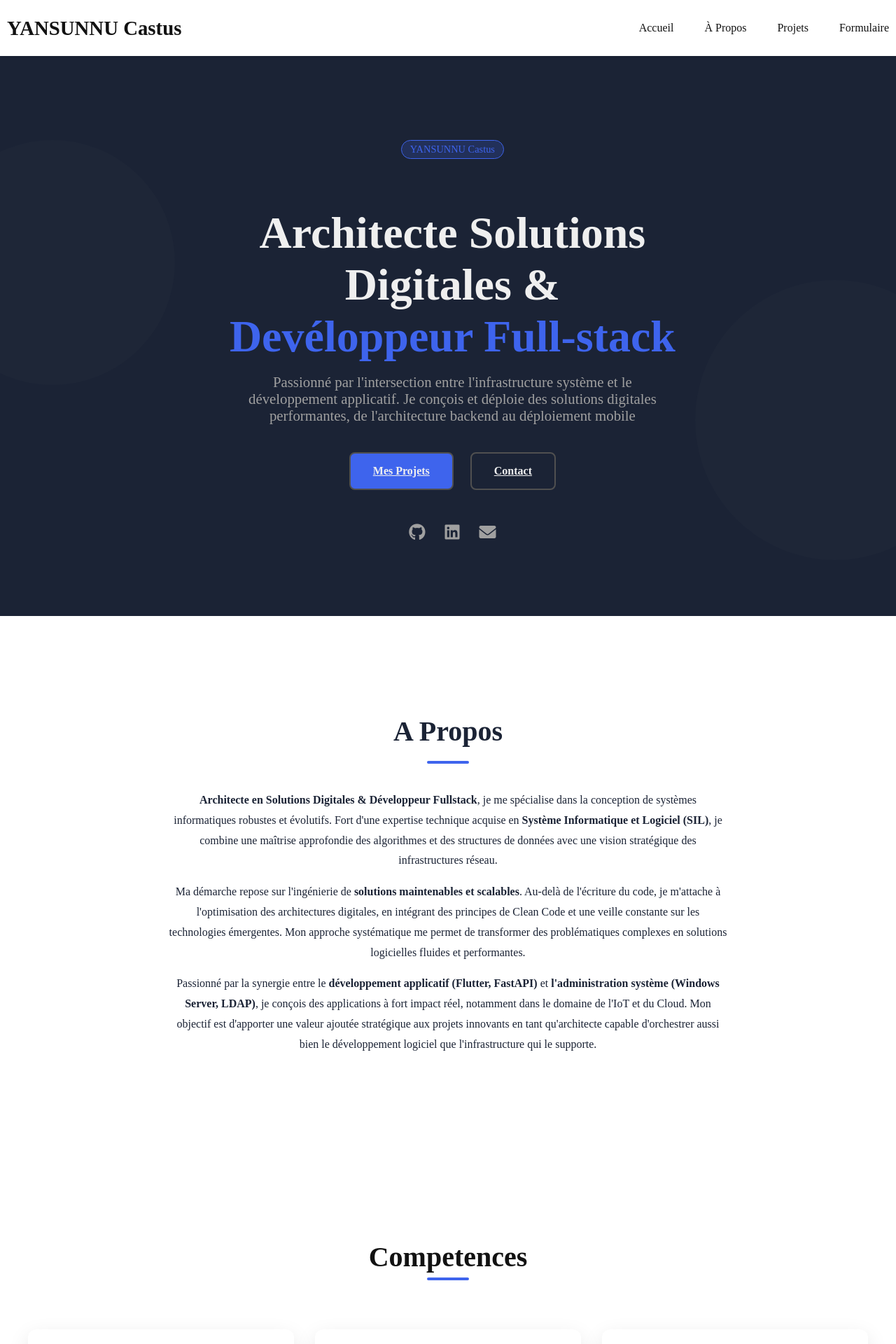
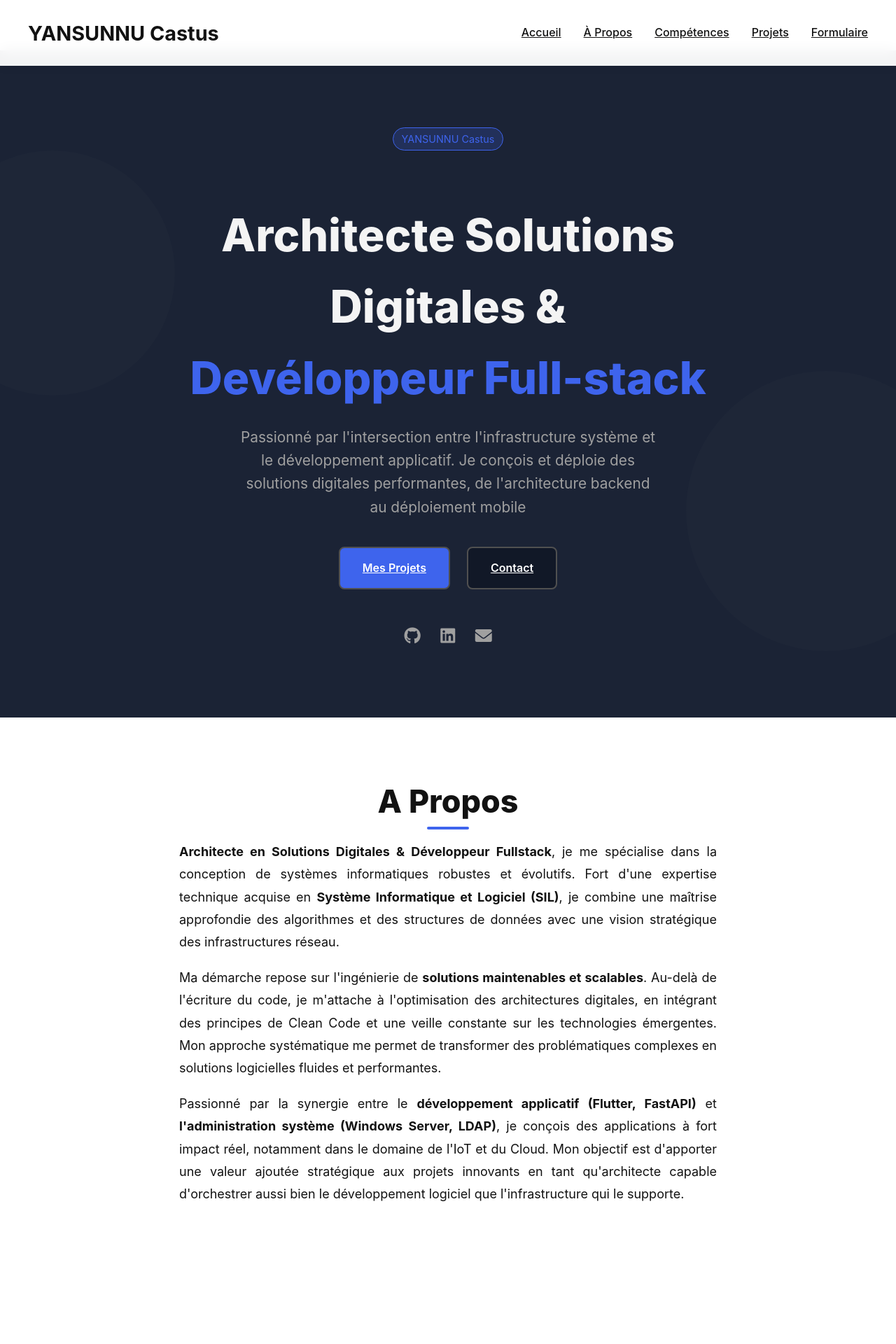
Before and after one commit to castusyansunnu/Portfolio, a PHP site: page / in a window 1280 px wide. Shown: the top 1920 px of the page at 70% size. Run offline with PHP 8.4, Linux system fonts and the light colour scheme.

Commit message:
Mise ajour du rendu visuel HTML & Css

```diff
--- a/index.css
+++ b/index.css
@@ -1,62 +1,76 @@
 /*deninition de la chage graphique */
-:root{
-    /* ... vos variables de couleurs existantes ... */
- --gradient-purple: linear-gradient(135deg, #7F00FF 0%, #E100FF 100%);
- --gradient-green: linear-gradient(135deg, #16A085 0%, #2ECC71 100%);
---gradient-orange: linear-gradient(135deg, #FF4500 0%, #FF8C00 100%);
-
- --couleur-header: #FFFFFF; /* Blanc pour le Header */
- --couleur-text-header: #121212;     /* Noir pour le texte sur fond blanc */
---couleur-primaire:#3e64ed; /*couleur principal*/
---couleur-secondaire: #1b2335; /* couleur du second bouton */
---couleur-du-texte: #EFEFEF; /*couleur des texte*/
---couleur-d-arière-plan: #1b2335;/*couleur d'arrière plan de la section*/
---couleur-des-bordu-du-cercle: #1b2335;/* surfacce et font de la section*/
-/*typographie*/
---font-primaire: 'Inter', sans-serif;
---fond-size-base: 1.125rem;
-}
-
-* {
-    box-sizing: border-box;
+:root {
+    --gradient-purple: linear-gradient(135deg, #7F00FF 0%, #E100FF 100%);
+    --gradient-green: linear-gradient(135deg, #16A085 0%, #2ECC71 100%);
+    --gradient-orange: linear-gradient(135deg, #FF4500 0%, #FF8C00 100%);
+    --primary-color: #3e64ed;
+    --primary-dark: #2d4fc8;
+    --secondary-color: #111827;
+    --text-color: #121212;
+    --white: #ffffff;
+    --dark-bg: #1b2335;
+    --text-dark: #121212;
+    --text-light: #f4f4f4;
+    --text-muted: #6b7280;
+    --border-color: #e5e7eb;
+    --shadow-soft: 0 12px 30px rgba(18, 18, 18, 0.08);
+    --font-primary: 'Inter', 'Segoe UI', sans-serif;
+    --font-size-base: 1.125rem;
+    --container-width: 1200px;
+  overflow-x: hidden; /* Empêche le défilement horizontal de la page */
 }
 
 
+html {
+    scroll-behavior: smooth;
+    max-width: 100%;
+    overflow-x: hidden;
+}
 
-body{
-    /*reglage de base du body*/
+body {
+    margin: 0;
+    padding: 72px 0 0;
     overflow-x: hidden;
-    padding: 0;
-    margin: 0;
+    font-family: var(--font-primary);
+    background: var(--white);
+    color: var(--text-dark);
+    line-height: 1.6;
+    max-width: 100%;
+}
 
+.container {
+    width: min(var(--container-width), calc(100% - 2rem));
+    margin: 0 auto;
+}
+
+.header .container {
+    display: flex;
+    align-items: center;
+    justify-content: space-between;
+    min-height: 72px;
 }
 
 
-
-
 .section-hero {
-
-    width: 101vw;
-
-
-    /* Utilisation de Flexbox pour centrer le contenu verticalement et horizontalement */
+    position: relative;
     display: flex;
+    align-items: center;
     justify-content: center;
-    align-items: center;
-
-    /* Hauteur pour qu'elle prenne presque tout l'écran */
-    min-height: 100vh;
-
-
-    background-color: var(--couleur-secondaire);
-    color: var(--couleur-du-texte);
+    min-height: calc(100vh - 72px);
+    background: var(--dark-bg);
+    color: var(--text-light);
     text-align: center;
     padding: 6rem 0;
+    overflow: hidden;
+}
 
-
-    /* Mise en place de l'arrière-plan avec les cercles (positionnement des formes) */
-    position: relative;
-    overflow: hidden; /* Important pour cacher les bords des cercles */
+.section-hero::before,
+.section-hero::after {
+    content: '';
+    position: absolute;
+    border-radius: 50%;
+    background: rgba(255, 255, 255, 0.05);
+    z-index: 0;
 }
 /* Styles pour les titres */
 .contenueusection-hero{
@@ -103,17 +117,17 @@ body{
     transition: all 0.3s ease;
 }
 .btn-secondaire {
-    background-color: var(--couleur-secondaire); /* Fond sombre */
-    color: var(--text-color);
+    background-color: var(--secondary-color); /* Fond sombre */
+    color: var(--white);
     border: 2px solid #505050; /* Bordure gris clair */
 }
 .btn-secondaire:hover {
     background-color: #303030;
-    border-color: var(--couleur-primaire);
+    border-color: var(--primary-color);
 }
 .btn-primaire{
-    background-color: var(--couleur-primaire); /* Fond sombre */
-    color: var(--text-color);
+    background-color: var(--primary-color); /* Fond sombre */
+    color: var(--white);
     border: 2px solid #505050; /* Bordure gris clair */
 }
 
@@ -155,67 +169,46 @@ body{
     bottom: 10%;
     right: -100px;
 }
-  /*header et vav bar*/
+/*header et vav bar*/
 .header {
+    /* Rendre le header fixe en haut  */
+    position: fixed;
+    top: 0;
+    z-index: 100;
     width: 100%;
-    /* Rendre le header fixe en haut  */
-    position: sticky;
-    top: 0;
-    z-index: 100; /* Assure que le header est au-dessus de tout le contenu */
-    overflow-y: visible;
-
-    /* Fond blanc comme demandé */
-    background-color: var(--couleur-header);
-    box-shadow: 0 2px 4px rgba(0, 0, 0, 0.1); /* Ombre subtile pour le faire ressortir */
-    padding: 0rem 10px;
-    padding-right: 10px;
-}
-.contener {
-    display: flex; /* Active Flexbox */
-    justify-content: space-between; /* Écarte le logo et la navigation */
-    align-items: center; /* Centre les éléments verticalement */
+    background: rgba(255, 255, 255, 0.95);
+    backdrop-filter: blur(10px);
+    box-shadow: 0 2px 12px rgba(0, 0, 0, 0.08); /* Ombre subtile pour le faire ressortir */
 }
 
 /* Style du Logo */
 .logo a {
     font-size: 1.8rem;
     font-weight: 700;
-    color: var(--couleur-text-header); /* Texte noir sur fond blanc */
+    color: var(--text-color); /* Texte noir sur fond blanc */
     transition: color 0.3s;
     text-decoration: none;
 }
 
 .logo a:hover {
-    color: var(--couleur-primaire);
-}
-/* Style de la Navigation */
-.menu>a {
-    color: var(--couleur-text-header); /* Couleur par défaut des liens */
-    margin-left: 2.5rem;
-    font-size: 1rem;
-    padding: 0.5rem 0;
-    position: relative;
-    transition: color 0.3s;
-    text-decoration: none;
-}
-.menu  a:hover {
-    color: var(--couleur-primaire); /* Couleur primaire au survol */
+    color: var(--primary-color);
 }
 
-/* Effet de soulignement actif/survol (très commun) */
-.menu  a::after {
-    content: '';
-    position: absolute;
-    width: 0;
-    height: 2px;
-    bottom: 0;
-    left: 0;
-    background-color: var(--couleur-primaire);
-    transition: width 0.3s ease;
+.menu {
+    display: flex;
+    align-items: center;
+    gap: 2rem;
 }
-.menu  a:hover::after {
-    width: 100%;
+
+.menu a {
+    position: relative;
+    color: var(--text-dark);
+    font-size: 1rem;
+    font-weight: 500;
+    padding: 0.5rem 0;
 }
+
+
 /* --- CSS POUR LE MENU HAMBURGER (Ajouter après le CSS existant) --- */
 
 /* Bouton Hamburger (Masqué par défaut) */
@@ -282,41 +276,41 @@ body{
     }
 
 }
+/* Ce conteneur protège tout ton contenu sur mobile tout en laissant le fond s'étendre */
+.contenueusection-hero {
+    width: min(1200px, calc(100% - 2rem));
+    margin-left: auto;
+    margin-right: auto;
+}
 
 .A-Propos{
-    background-color: var(--couleur-header);
      text-align: center;
      padding: 6rem 0;
-    color: var(--couleur-secondaire);
      align-items: center;
      justify-content: center;
-
-
 }
-
-
-
 
 /* Style général pour tous les titres de section */
 .titre {
-    font-size: 2.5rem;
-    font-weight: 700;
-    margin-bottom: 2rem;
+    display: inline-block;
     position: relative;
-    display: inline-block; /* Nécessaire pour positionner le soulignement */
-    text-align: center;
+    margin: 0 0 0.8rem;
+    font-size: clamp(2rem, 4vw, 2.8rem);
+    font-weight: 800;
+    line-height: 1.1;
+    color: #121212;; /* Alignement du texte à gauche (standard pour le corps) */
 }
 
 /* Soulignement bleu sous le titre (comme sur la maquette) */
 .titre::after {
     content: '';
     position: absolute;
-    bottom: -10px; /* Positionnement vertical sous le texte */
+    bottom: -15px; /* Positionnement vertical sous le texte */
     left: 50%;
     transform: translateX(-50%); /* Centrage horizontal parfait */
     width: 60px; /* Longueur de la ligne */
     height: 4px;
-    background-color: var(--couleur-primaire);
+    background-color: var(--primary-color);
     border-radius: 2px;
 }
 
@@ -331,14 +325,14 @@ body{
 .A-Propos {
     margin-bottom: 1.5rem; /* Espacement entre les paragraphes */
 }
-
-
+.A-Propos p{
+   text-align: justify; /* Justifie le texte pour un aspect plus professionnel */
+}
 
 
 
 .competences-section {
     background-color: #ffffff; /* Fond sombre (comme le Hero) */
-    color: var(--couleur-header); /* Texte clair */
     padding: 6rem 0;
     text-align: center;
     box-shadow: rgba(0, 0, 0, 1);
@@ -349,28 +343,40 @@ body{
     color: var(--couleur-text-header);
 }
 .section-titre{
-    font-size: 2.5rem;
-    font-weight: 700;
-    margin-bottom: 2rem;
+     display: inline-block;
     position: relative;
-    display: inline-block; /* Nécessaire pour positionner le soulignement */
-    text-align: center;
+    margin: 0 0 0.8rem;
+    font-size: clamp(2rem, 4vw, 2.8rem);
+    font-weight: 800;
+    line-height: 1.1;
+    color: #121212;
 }
 
 /* Soulignement bleu sous le titre (comme sur la maquette) */
 .section-titre::after{
     content: '';
     position: absolute;
-    bottom: -10px; /* Positionnement vertical sous le texte */
+    bottom: -15px; /* Positionnement vertical sous le texte */
     left: 50%;
     transform: translateX(-50%); /* Centrage horizontal parfait */
     width: 60px; /* Longueur de la ligne */
     height: 4px;
-    background-color: var(--couleur-primaire);
+    background-color: var(--primary-color);
     border-radius: 2px;
 
 }
+/* Ce conteneur protège tout ton contenu sur mobile tout en laissant le fond s'étendre */
+.conteneur-propos {
+    width: min(1200px, calc(100% - 2rem));
+    margin-left: auto;
+    margin-right: auto;
+}
 
+.containeur{
+    width: min(1200px, calc(100% - 2rem));
+    margin-left: auto;
+    margin-right: auto;
+}
 
 
 /* Mise en place de la Grille pour les 3 Cartes */
--- a/index.html
+++ b/index.html
@@ -1,28 +1,44 @@
 <!DOCTYPE html>
-<html lang="en">
+<html lang="fr">
 <head>
     <meta charset="UTF-8">
     <meta name="viewport" content="width=device-width, initial-scale=1.0">
-    <title>YANSUNNU Castus</title>
+
+    <!--REFERENCEMENT SEO (Base)-->
+    <meta name= "description" content="Portfolio de YANSUNNU Castus, architecte en solutions digitales et développeur full-stack spécialisé dans le web, l'IoT et les systèmes performants.">
+    <meta name="author" content="Castus YANSUNNU">
+    <title>YANSUNNU Castus|Portefolio</title>
+
+    <!-- REFERENCEMENT SEO (Réseaux sociaux)-->
+     <meta property="og:title" content="YANSUNNU Castus | Portfolio">
+    <meta property="og:description" content="Architecte Solutions Digitales & Développeur Full-stack.">
+    <meta property="og:type" content="website">
+
+    <!--Les Balises de Performance & Expérience Utilisateur (UX)-->
+    <link rel="preconnect" href="https://fonts.googleapis.com">
+    <link rel="preconnect" href="https://fonts.gstatic.com" crossorigin>
     <link rel="stylesheet" href="https://cdnjs.cloudflare.com/ajax/libs/font-awesome/6.0.0-beta3/css/all.min.css">
     <link rel="stylesheet" href="index.css">
     <script src="script.js" defer ></script>
 </head>
+
 <body>
+
    <header class="header">
-    <div class="contener">
+    <div class="container">
         <h1 class="logo">
-            <a href="#hero">YANSUNNU Castus</a> </h1>
+            <a href="#Acceuil">YANSUNNU Castus</a> </h1>
 
-        <button class="menu-toggle" aria-label="Toggle navigation">
+        <button class="menu-toggle" aria-label="ouvri le menu" aria-expanded="false" >
             <i class="fas fa-bars"></i>
         </button>
 
-        <nav class="menu" id="nav-menu">
+        <nav class="menu" id="nav-menu" aria-label="Navigation principale">
             <a href="#Acceuil">Accueil</a>
             <a href="#Apropos">À Propos</a>
+            <a href="#competences">Compétences</a>
             <a href="#Projets">Projets</a>
-            <a href="#contacte">Formulaire</a>
+            <a href="#contact">Formulaire</a>
         </nav>
     </div>
 </header>
@@ -42,7 +58,7 @@
                     </p>
                     <div class="hero-connexion">
                         <a href="#Projets"  class="btn btn-primaire">Mes Projets</a>
-                        <a href="#contacte" class="btn btn-secondaire"> Contact</a>
+                        <a href="#contact" class="btn btn-secondaire"> Contact</a>
                     </div>
 
                     <div class="hero-icone">
@@ -127,9 +143,11 @@
       <!--Mes projet-->
       <section id="Projets" class="projects-section">
     <div class="container">
-        <h2 class="section-title">Mes projets.</h2>
-        <p class="section-subtitle">Découvrez mon dernier travail et mes réalisations techniques</p>
-
+       <!-- On englobe l'en-tête de section -->
+    <div class="section-header">
+      <h2 class="section-title">Mes projets.</h2>
+      <p class="section-subtitle">Découvrez mon dernier travail et mes réalisations techniques</p>
+    </div>
         <div class="projects-grid">
 
             <div class="project-card">
@@ -193,7 +211,7 @@
 </section>
 
           <!--Formulaire de contacy -->
-         <section id="contacte" class="section">
+         <section id="contact" class="section">
     <div class="container">
         <h2 class="section-title">Formulaire de contact </h2>
 
```
Also changed, not shown: other parts of index.css (+112 -27 lines).
